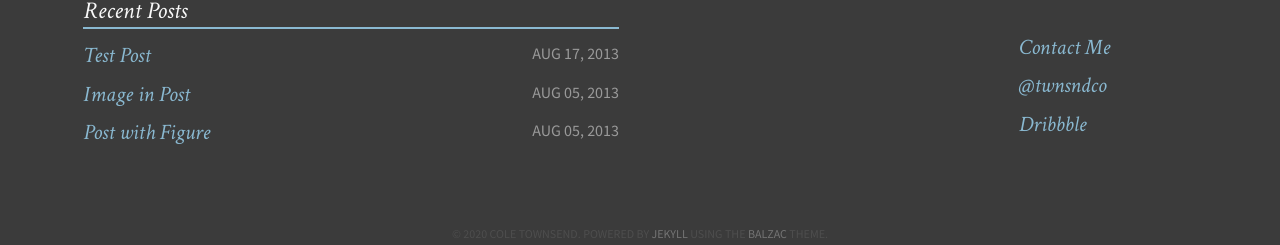
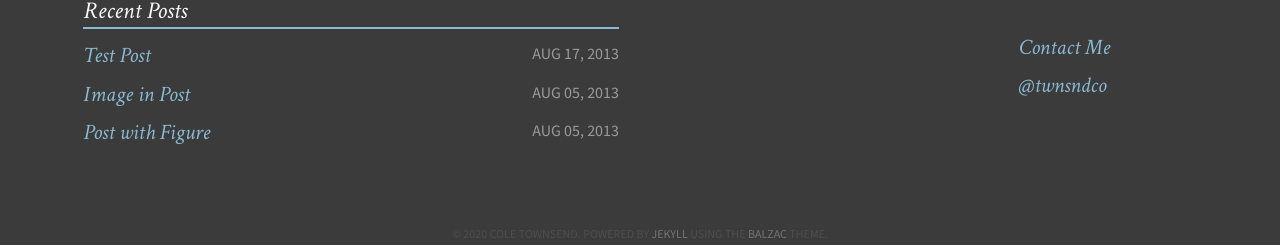
Before and after one commit to lourcastillo/lourcastillo.github.io, a Jekyll site: the page built from index.md, in a window 1280 px wide. Shown: the part 1079-1324 px from the top of the page. Built offline with Jekyll 4.4.1, drawn with Linux system fonts in a browser that asks for light colours.

Commit message:
Update footer.html

```diff
--- a/_includes/footer.html
+++ b/_includes/footer.html
@@ -18,11 +18,6 @@
             {% if site.owner.twitter %}
             <li><a id="twit" href="http://twitter.com/{{ site.owner.twitter }}" target="_blank"><span class="foot-link">@{{ site.owner.twitter }}</span></a></li>
             {% endif %}
-
-
-            {% if site.owner.dribbble %}
-            <li><a id="drib" href="http://dribbble.com/{{ site.owner.dribbble }}" target="_blank"><span class="foot-link">Dribbble</span></a></li>
-            {% endif %}
         </ul>
     </div>
     </aside>
```
